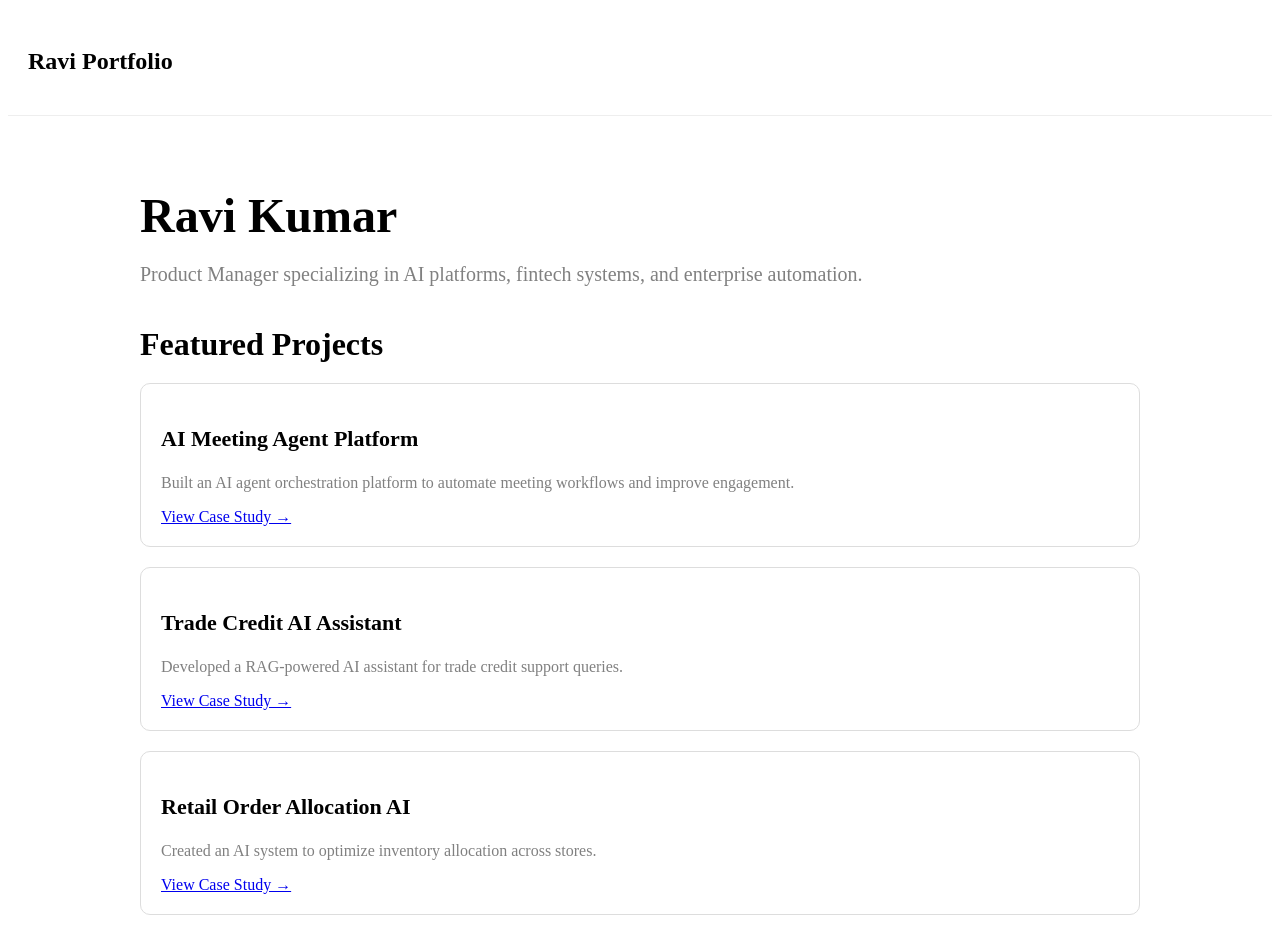
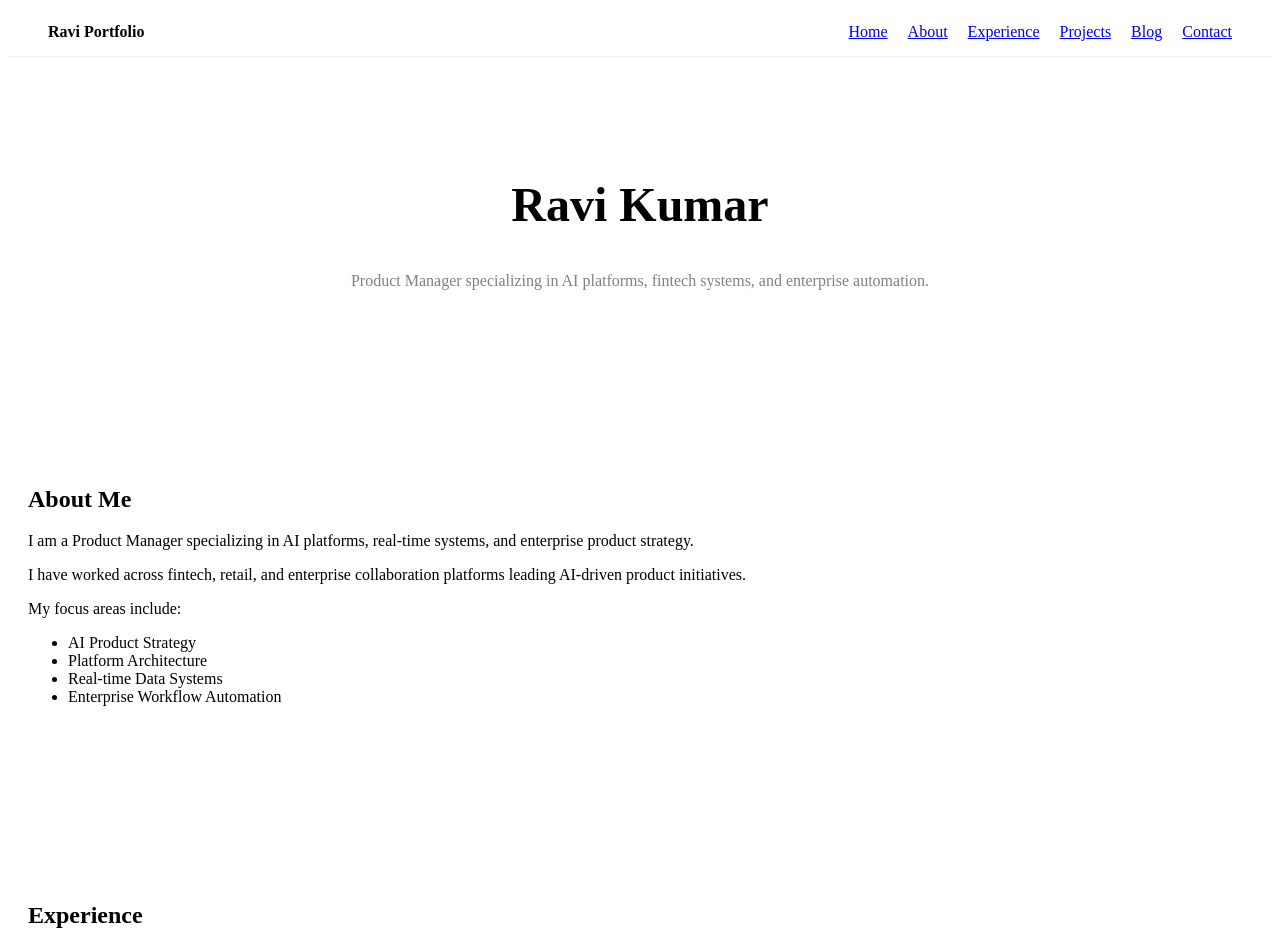
Before and after one commit to ravi9216/Ravi-portfolio, a Next.js app: page / in a window 1280 px wide. Shown: the top 952 px of the page. Built offline with nearby package versions, Linux system fonts and the light colour scheme.

Commit message:
homepage sections + navbar

```diff
--- a/src/app/layout.tsx
+++ b/src/app/layout.tsx
@@ -1,24 +1,46 @@
 import "./globals.css"
 import Navbar from "../components/Navbar"
 import Footer from "../components/Footer"
-
+import Link from "next/link"
 export const metadata = {
   title: "Ravi Kumar Portfolio",
   description: "Product Manager Portfolio",
 }
 
-export default function RootLayout({ children }: { children: React.ReactNode }) {
+export default function RootLayout({
+  children,
+}: {
+  children: React.ReactNode
+}) {
   return (
     <html lang="en">
       <body>
 
-        <Navbar />
+        <nav
+          style={{
+            position: "sticky",
+            top: 0,
+            background: "white",
+            borderBottom: "1px solid #eee",
+            padding: "15px 40px",
+            display: "flex",
+            justifyContent: "space-between",
+            zIndex: 1000,
+          }}
+        >
+          <strong>Ravi Portfolio</strong>
 
-        <main className="min-h-screen p-8">
-          {children}
-        </main>
+          <div style={{ display: "flex", gap: "20px" }}>
+            <Link href="#home">Home</Link>
+            <Link href="#about">About</Link>
+            <Link href="#experience">Experience</Link>
+            <Link href="#projects">Projects</Link>
+            <Link href="#blog">Blog</Link>
+            <Link href="#contact">Contact</Link>
+          </div>
+        </nav>
 
-        <Footer />
+        {children}
 
       </body>
     </html>
--- a/src/app/page.tsx
+++ b/src/app/page.tsx
@@ -1,3 +1,8 @@
+import About from "@/app/about/page"
+import Experience from "@/app/experience/page"
+import Projects from "@/app/projects/page"
+import Blog from "@/app/blog/page"
+import Contact from "@/app/contact/page"
 import ProjectCard from "@/components/ProjectCard"
 
 const projects = [
@@ -23,26 +28,34 @@ const projects = [
 
 export default function Home() {
   return (
-    <main style={{ maxWidth: "1000px", margin: "auto", padding: "40px" }}>
+    <main>
 
-      <h1 style={{ fontSize: "48px", marginBottom: "10px" }}>
-        Ravi Kumar
-      </h1>
+      <section id="home" style={{ padding: "80px 20px", textAlign: "center" }}>
+        <h1 style={{ fontSize: "48px" }}>Ravi Kumar</h1>
+        <p style={{ color: "gray", marginTop: "10px" }}>
+          Product Manager specializing in AI platforms, fintech systems, and enterprise automation.
+        </p>
+      </section>
 
-      <p style={{ fontSize: "20px", marginBottom: "40px", color: "gray" }}>
-        Product Manager specializing in AI platforms, fintech systems,
-        and enterprise automation.
-      </p>
+      <section id="about" style={{ padding: "80px 20px" }}>
+        <About />
+      </section>
 
-      <h2 style={{ fontSize: "32px", marginBottom: "20px" }}>
-        Featured Projects
-      </h2>
+      <section id="experience" style={{ padding: "80px 20px" }}>
+        <Experience />
+      </section>
 
-      <div style={{ display: "grid", gap: "20px" }}>
-        {projects.map((project, index) => (
-          <ProjectCard key={index} project={project} />
-        ))}
-      </div>
+      <section id="projects" style={{ padding: "80px 20px" }}>
+        <Projects />
+      </section>
+
+      <section id="blog" style={{ padding: "80px 20px" }}>
+        <Blog />
+      </section>
+
+      <section id="contact" style={{ padding: "80px 20px" }}>
+        <Contact />
+      </section>
 
     </main>
   )
```
